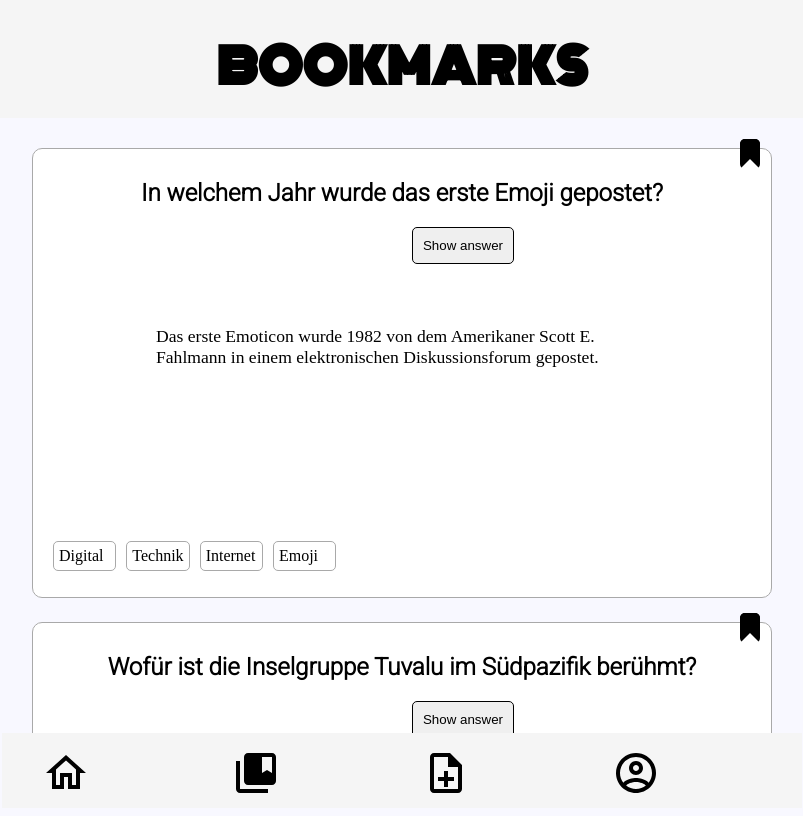
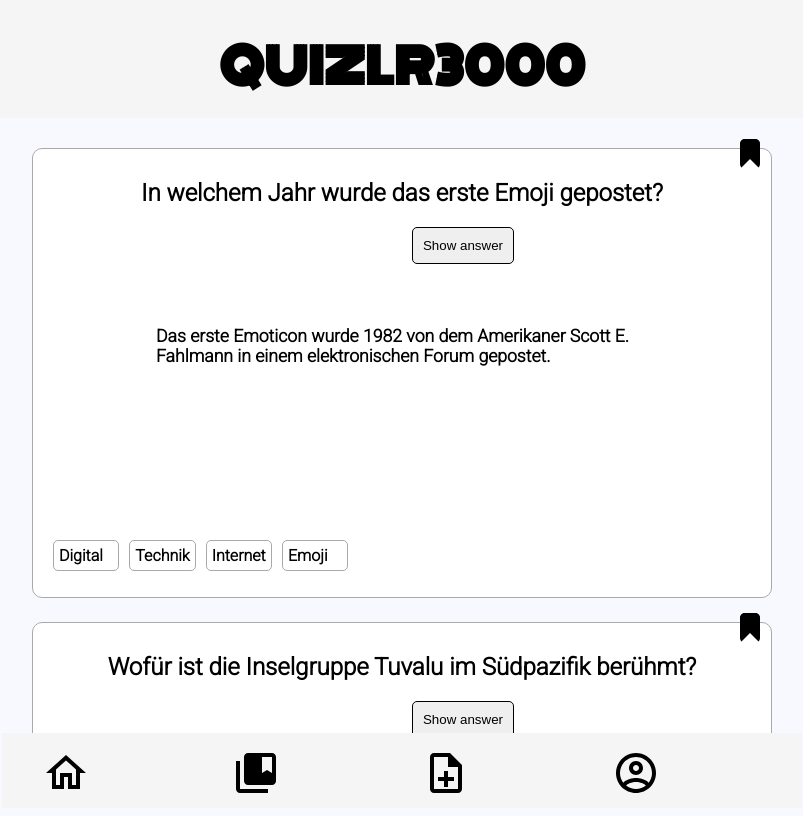
Before and after one commit to martinhaiss/quiz-app, a website built with Vite: page bookmarks.html in a window 1280 px wide. Shown: the whole page, without its empty margins (6-809 px from the left). Built offline with nearby package versions, Linux system fonts and the light colour scheme.

Commit message:
correct typos

```diff
--- a/bookmarks.html
+++ b/bookmarks.html
@@ -9,7 +9,7 @@
 </head>
 <body>
     <header>
-      <h1 class="title">BOOKMARKS</h1>
+      <h1 class="title">QUIZLR3000</h1>
     </header>
     <main>
       <section class="card">
@@ -17,7 +17,7 @@
         <h2 class="card__question">In welchem Jahr wurde das erste Emoji gepostet?</h2>
         <button class="card__button">Show answer</button>
         <p class="card__answer card__answer--hidden">
-          Das erste Emoticon wurde 1982 von dem Amerikaner Scott E. Fahlmann in einem elektronischen Diskussionsforum gepostet.
+          Das erste Emoticon wurde 1982 von dem Amerikaner Scott E. Fahlmann in einem elektronischen Forum gepostet.
         </p>
         <ul class="tags">
           <li class="tags__item">Digital</li>
@@ -31,7 +31,7 @@
         <h2 class="card__question">Wofür ist die Inselgruppe Tuvalu im Südpazifik berühmt?</h2>
         <button class="card__button">Show answer</button>
         <p class="card__answer card__answer--hidden">
-        Die aus neun Korallen-Atollen bestehende Inselgruppe mit ihren rund 11.000 Einwohnern ist durch ihre Internet-Domain ".tv" berühmt.
+        Die aus neun Korallen-Atollen bestehende Inselgruppe mit ihren 11.000 Einwohnern ist durch ihre Internet-Domain ".tv" berühmt.
         </p>
         <ul class="tags">
           <li class="tags__item">Internet</li>
@@ -59,7 +59,7 @@
         <h2 class="card__question">Woher kommt der Name "Frisbee"?</h2>
         <button class="card__button">Show answer</button>
         <p class="card__answer card__answer--hidden">
-          Der Name geht auf die Bäckerei "Frisbie" in Conneticut zurück. Deren kreisrunde Kuchen-Backformen aus Zinn waren die Vorläufer der fliegenden Plastikscheiben.
+          Der Name geht auf die Bäckerei "Frisbie" in Conneticut zurück. Deren kreisrunde Backformen aus Zinn waren die Vorläufer der fliegenden Plastikscheiben.
         </p>
         <ul class="tags">
           <li class="tags__item">Sport</li>
--- a/css/components/card.css
+++ b/css/components/card.css
@@ -4,6 +4,8 @@ h2 {
   }
 
 .card {
+      font-family: 'Roboto', sans-serif;
+      font-weight: 800;
       height: 450px;
       display: grid;
       grid-template-columns: repeat(6, 1fr);
```
Also changed, not shown: index.html (+2 -2 lines).
